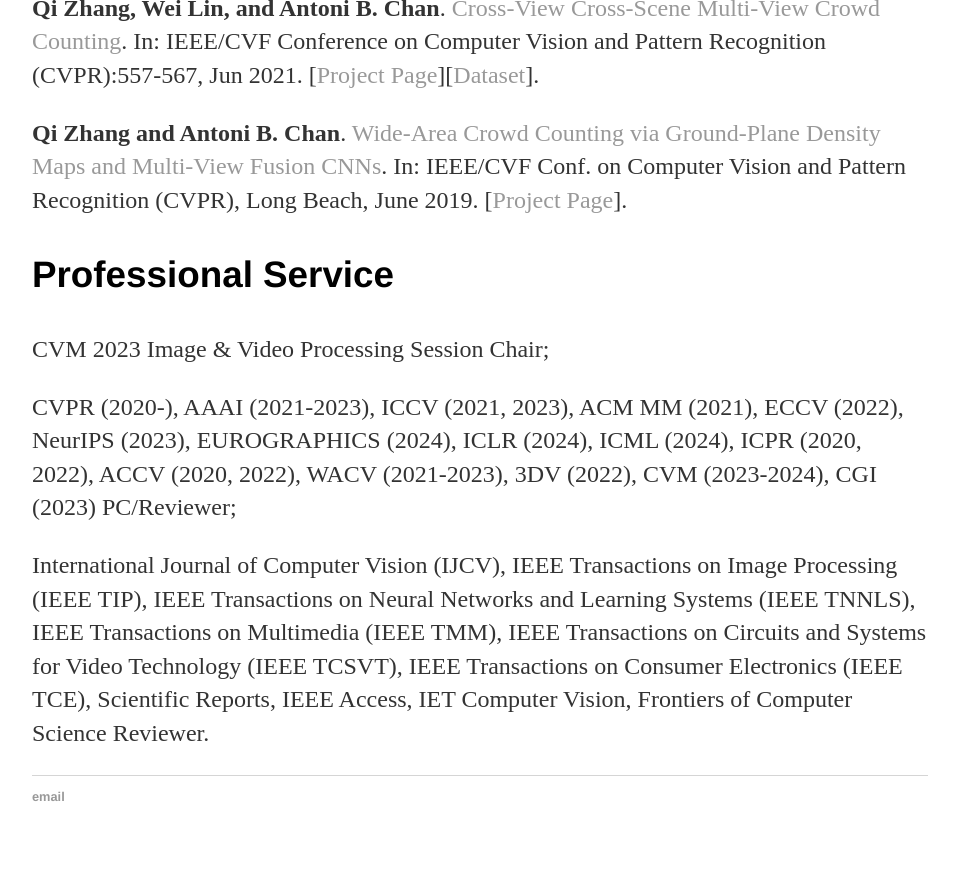
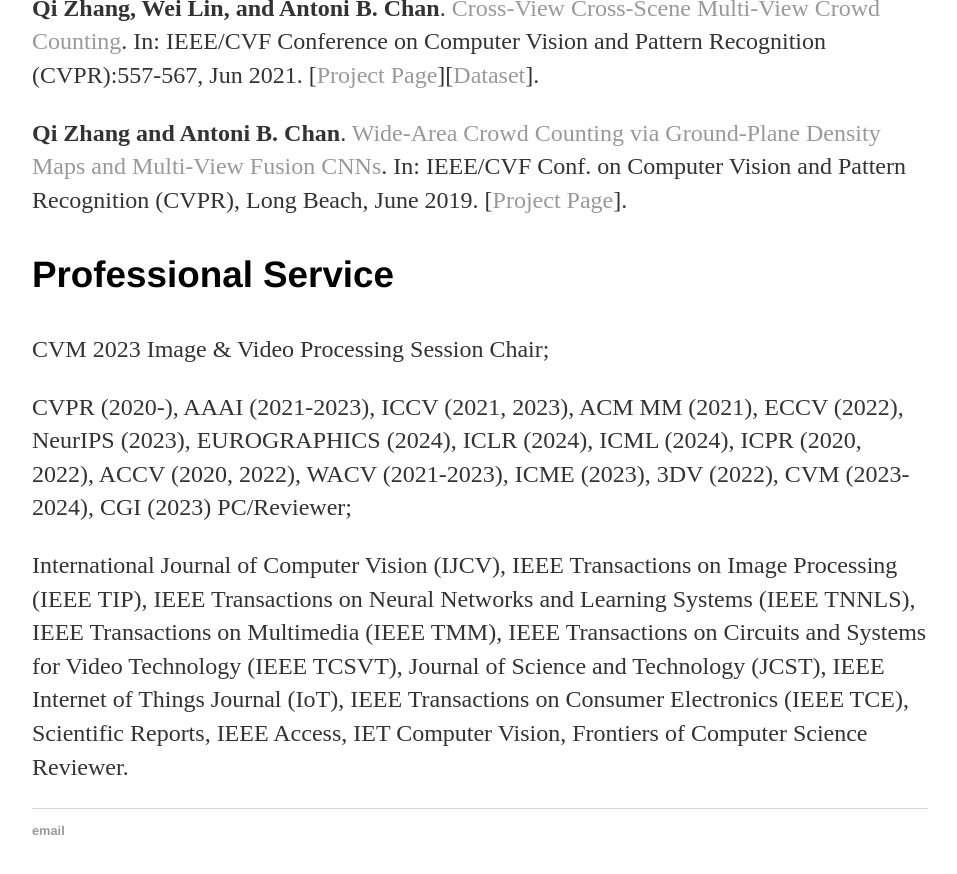
Before and after one commit to zqyq/zqyq.github.io, a Jekyll site: the page built from index.html, in a window 1280 px wide and 900 px high, scrolled down 1360 px. Shown: the top 874 px of the window, without its empty margins (160-1117 px from the left). Built offline with Jekyll 4.4.1, drawn with Linux system fonts in a browser that asks for light colours.

Commit message:
Update index.html

```diff
--- a/index.html
+++ b/index.html
@@ -66,11 +66,12 @@
 
 			<p> CVM 2023 Image & Video Processing Session Chair; <p>
 			<p>  CVPR (2020-), AAAI (2021-2023), ICCV (2021, 2023), ACM MM (2021),  ECCV (2022), NeurIPS (2023), EUROGRAPHICS (2024), ICLR (2024), ICML (2024),
-			ICPR (2020, 2022), ACCV (2020, 2022), WACV (2021-2023), 3DV (2022), CVM (2023-2024), CGI (2023) PC/Reviewer;<p>
+			ICPR (2020, 2022), ACCV (2020, 2022), WACV (2021-2023), ICME (2023), 3DV (2022), CVM (2023-2024), CGI (2023) PC/Reviewer;<p>
 
 			<p> International Journal of Computer Vision (IJCV), IEEE Transactions on Image Processing (IEEE TIP),
 			 IEEE Transactions on Neural Networks and Learning Systems (IEEE TNNLS),
 			 IEEE Transactions on Multimedia (IEEE TMM), IEEE Transactions on Circuits and Systems for Video Technology (IEEE TCSVT),
+			 Journal of Science and Technology (JCST), IEEE Internet of Things Journal (IoT),
 			  IEEE Transactions on Consumer Electronics (IEEE TCE), Scientific Reports, IEEE Access, IET Computer Vision,
-			    Frontiers of Computer Science Reviewer.<p>
+			    Frontiers of Computer Science Reviewer. <p>
 		</div>
```
